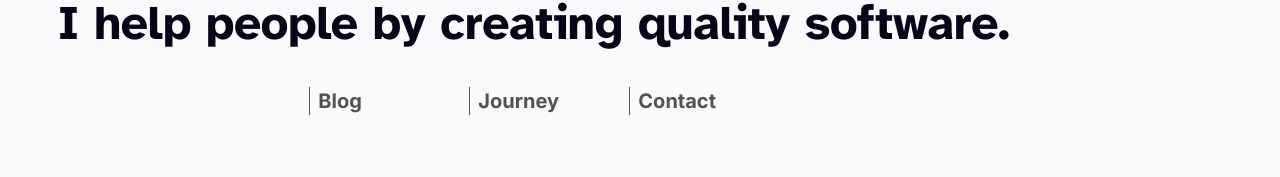
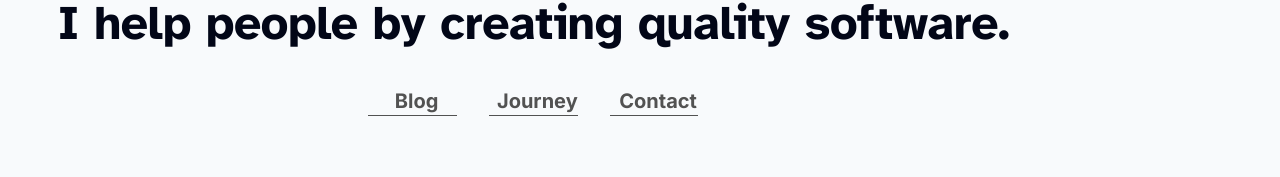
Before and after one commit to atakanzen/atakanzen.com, a Next.js app: page / in a window 1280 px wide. Shown: the part 377-554 px from the top of the page. Built offline with nearby package versions, Linux system fonts and the light colour scheme; grey boxes are pictures that could not be loaded.

Commit message:
Add WIP post content and fix alignment on navigation cards at homepage

```diff
--- a/components/CardNavigation.tsx
+++ b/components/CardNavigation.tsx
@@ -8,6 +8,7 @@ type CardNavigationProps = {
   description?: string;
   date?: string;
   internal: boolean;
+  fromHomePage: boolean;
 };
 
 const CardNavigation = ({
@@ -16,15 +17,20 @@ const CardNavigation = ({
   description,
   date,
   internal,
+  fromHomePage,
 }: CardNavigationProps) => {
   return internal ? (
     <Link
       href={href}
-      className="group xl:hover:text-current border-l xl:border-neutral-600 xl:hover:border-current text-current xl:text-neutral-600 pl-2 w-full"
+      className={`group xl:hover:text-current border-l ${
+        fromHomePage ? "border-b border-l-0 pl-0" : null
+      } xl:border-neutral-600 xl:hover:border-current text-current xl:text-neutral-600 pl-2 w-full`}
     >
-      <div className="flex justify-between">
-        <h3 className="text-xl font-bold ">{title}</h3>
-      </div>
+      <h3
+        className={`text-xl font-bold ${fromHomePage ? "text-center" : null}`}
+      >
+        {title}
+      </h3>
       {description ? <p>{description}</p> : null}
       {date ? <p className="text-sm">{date}</p> : null}
     </Link>
--- a/content/almost-one-year-at-modanisa.mdx
+++ b/content/almost-one-year-at-modanisa.mdx
@@ -4,6 +4,7 @@ author: Atakan Zengin
 date: September 30, 2021
 excerpt: My adventure at Modanisa that took almost a year, and taught me well.
 slug: almost-one-year-at-modanisa
+published: true
 ---
 
 # Almost One Year at Modanisa
--- a/content/me.mdx
+++ b/content/me.mdx
@@ -4,6 +4,7 @@ author: Atakan Zengin
 date: January 19, 2021
 excerpt: I wrote about myself, if you want to get to know me.
 slug: me
+published: true
 ---
 
 # Me.
--- a/content/natural-languages-and-programming-languages.mdx
+++ b/content/natural-languages-and-programming-languages.mdx
@@ -4,6 +4,7 @@ author: Atakan Zengin
 date: April 3, 2022
 excerpt: A few thoughts on how essentially similar these two separate contexts are.
 slug: natural-languages-and-programming-languages
+published: true
 ---
 
 # Natural Languages and Programming Languges
--- a/content/terminolator.mdx
+++ b/content/terminolator.mdx
@@ -4,6 +4,7 @@ author: Atakan Zengin
 date: March 5, 2021
 excerpt: A web application that was born from laziness; stressed the importance of sharing.
 slug: terminolator
+published: true
 ---
 
 # Terminolator
--- a/pages/blog/index.tsx
+++ b/pages/blog/index.tsx
@@ -83,6 +83,8 @@ export const getStaticProps: GetStaticProps = async (context) => {
     };
   });
 
+  posts = posts.filter((p) => p.metadata.published);
+
   posts = posts.sort(
     (a, b) =>
       new Date(b.metadata.date).getTime() - new Date(a.metadata.date).getTime()
--- a/pages/index.tsx
+++ b/pages/index.tsx
@@ -10,12 +10,14 @@ const navigationCards: CardNavigationProps[] = [
     title: "Blog",
     // description: "You can read what I write, occasionally.",
     internal: true,
+    fromHomePage: true,
   },
   {
     href: "/my-journey",
     title: "Journey",
     // description: "Check my journey, in a timeline format!",
     internal: true,
+    fromHomePage: true,
   },
   // {
   //   href: "/projects",
@@ -27,6 +29,7 @@ const navigationCards: CardNavigationProps[] = [
     title: "Contact",
     // description: "Some useful links where I appear.",
     internal: true,
+    fromHomePage: true,
   },
 ];
 
@@ -71,15 +74,9 @@ export default function Home() {
             I help people by creating quality software.
           </h2>
         </div>
-        <div className="grid grid-cols-1 xl:grid-cols-3 gap-4 xl:gap-8 max-w-md w-full">
+        <div className="grid grid-cols-3 gap-4 xl:gap-8 ">
           {navigationCards.map((nc, i) => (
-            <CardNavigation
-              key={i}
-              title={nc.title}
-              // description={nc.description}
-              internal
-              href={nc.href}
-            />
+            <CardNavigation key={i} {...nc} />
           ))}
         </div>
       </div>
```
Also changed, not shown: content/about-mendix.mdx (added, +70 -0 lines).
